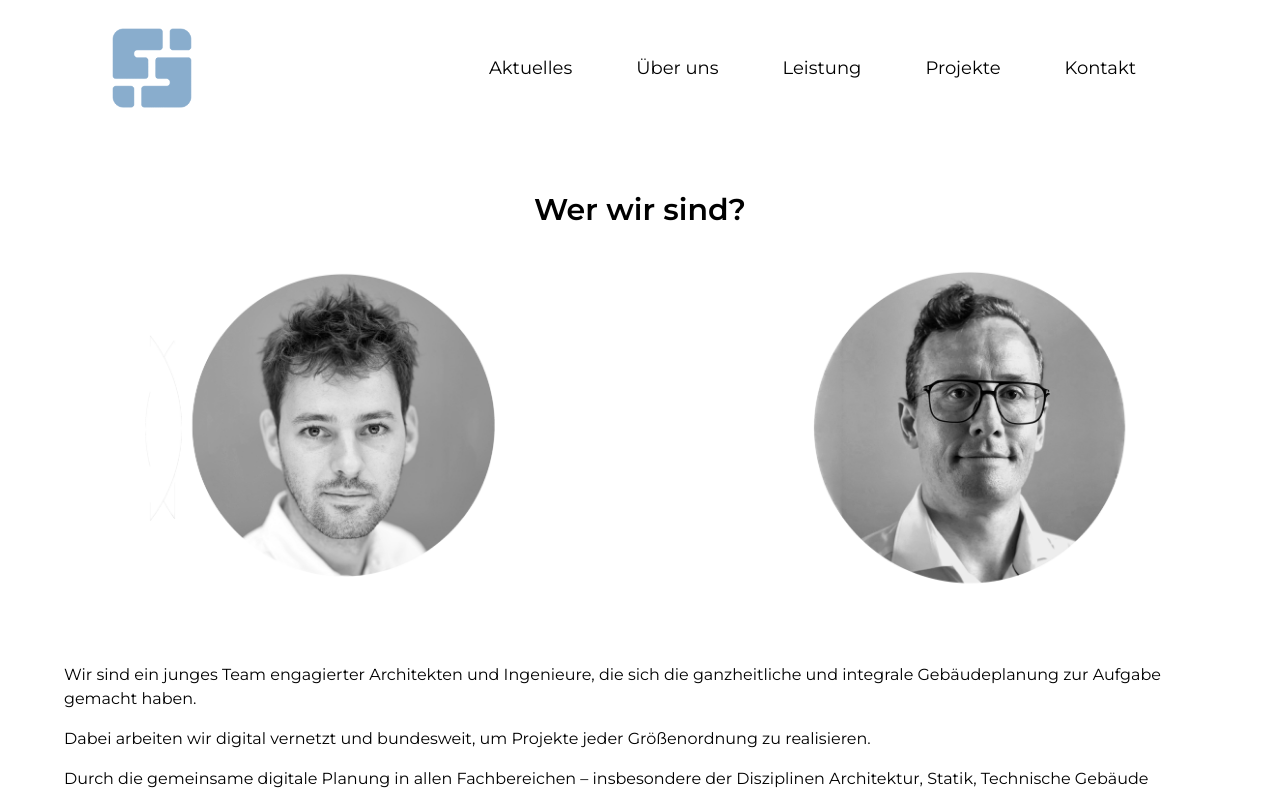
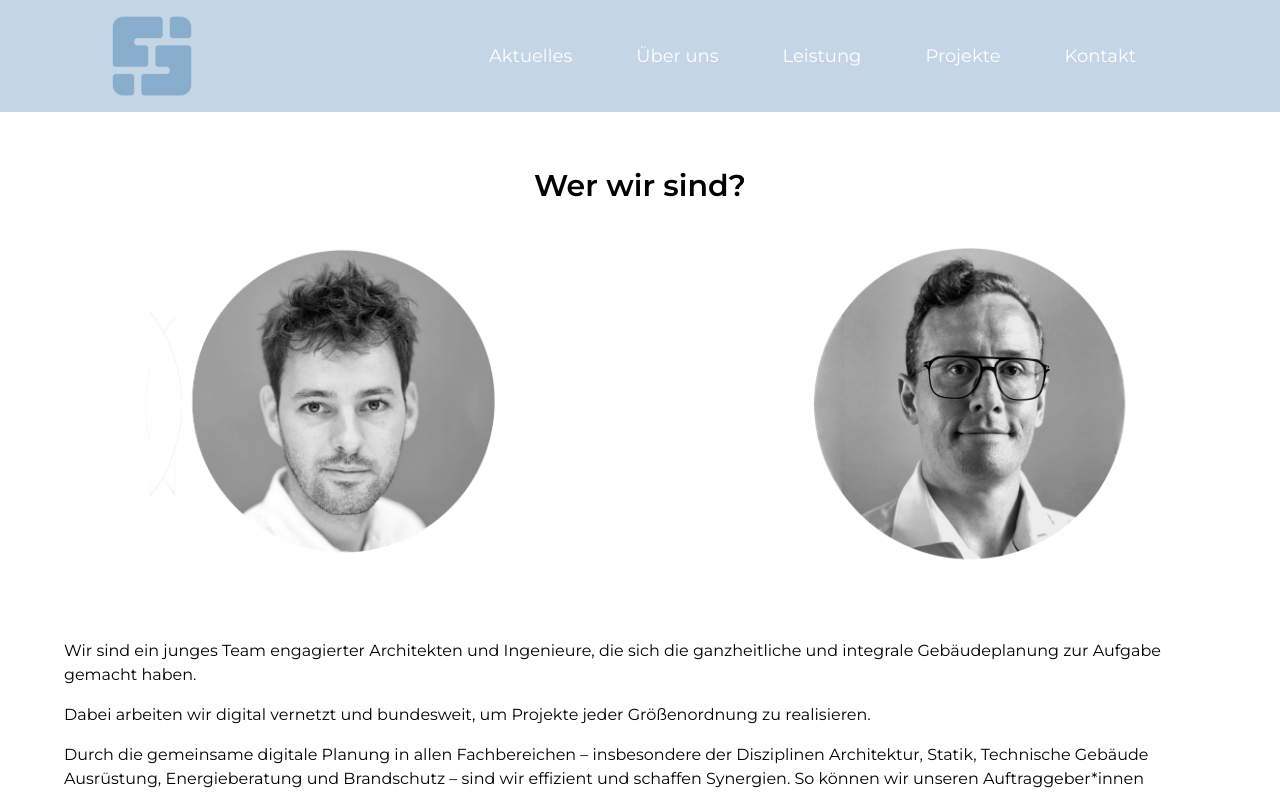
Before and after one commit to borigendiego/fies, a Next.js app: page /uber in a window 1280 px wide. Shown: the top 794 px of the page. Built offline with nearby package versions, Linux system fonts and the light colour scheme.

Commit message:
Last changes

```diff
--- a/components/commons/Slick/index.tsx
+++ b/components/commons/Slick/index.tsx
@@ -1,5 +1,8 @@
+import Link from "next/link";
 import React from "react";
 import Slider from "react-slick";
+import { motion } from 'framer-motion';
+
 
 const Slick = () => {
 
@@ -44,24 +47,34 @@ const Slick = () => {
 
 
     return(
-        <div className="overflow-hidden">
+        <motion.div
+            className="overflow-hidden"
+            initial={{
+                opacity: 0,
+                }}
+            whileInView={{
+                opacity: 1,
+            }}
+            viewport={{ once: true }}
+            transition={{duration: 1, delay: .5}}
+        >
             <Slider {...settings}>
                 {
                     SLIDES_DATA.map((value, index) => {
                         return (
-                            <a key={`${value.title}-${index}`} href={value.linkTo} className='relative cursor-pointer z-10 h-screen'>
+                            <Link key={`${value.title}-${index}`} href={value.linkTo} className='relative cursor-pointer z-10 h-screen'>
                                 <img src={value.image} alt={''} className={'absolute object-cover'}/>
                                 <div className="relative z-20 top-[70vh] py-6 pl-10">
                                     <div className={'absolute z-0 left-0 w-2/4 h-full bg-[#89ADCD80] backdrop-blur-sm rounded-r-lg'} />
                                     <h1 className={"text-white text-4xl relative z-10 mt-6"}>{value.title}</h1>
                                     <p className={"text-white text-xl relative z-10"}>{value.text}</p>
                                 </div>
-                            </a>
+                            </Link>
                         )
                     })
                 }
             </Slider>
-        </div>
+        </motion.div>
     )
 }
 
--- a/components/header/index.tsx
+++ b/components/header/index.tsx
@@ -2,6 +2,7 @@ import React from 'react'
 import Image from 'next/image'
 import Nav from '../nav'
 import { motion } from 'framer-motion';
+import Link from 'next/link';
 
 type HeaderPropType = {
     isHomePage?: boolean
@@ -22,11 +23,12 @@ const Header = ({ isHomePage }:HeaderPropType) => {
 
     return(
         <motion.nav
-            className={`md:flex md:justify-between md:px-28 md:py-7 ${isHomePage ? 'fixed' : 'sticky'} top-0 w-full z-30 duration-300 ease-linear overflow-hidden items-center`}
+            className={`md:flex md:justify-between md:px-28 md:py-4 ${isHomePage ? 'fixed bg-none backdrop-blur-none' : 'sticky bg-[#89ADCD80] backdrop-blur-sm'} top-0 w-full z-30 duration-300 ease-linear overflow-hidden items-center `}
             initial={{opacity: 0, y: -15}}
             whileInView={{opacity: 1, y: 0}}
             transition={{duration: .5, delay: .5}}
         >
+            <Link href={'/'}>
                 <Image
                     src={'/assets/images/logo.png'}
                     alt={''}
@@ -41,6 +43,7 @@ const Header = ({ isHomePage }:HeaderPropType) => {
                     width={80}
                     height={80}
                 />
+            </Link>
             <Nav />
         </motion.nav>
     )
--- a/components/nav/index.tsx
+++ b/components/nav/index.tsx
@@ -1,3 +1,4 @@
+import Link from 'next/link'
 import React from 'react'
 import NAV_DATA from './constants'
 //
@@ -7,10 +8,10 @@ import NAV_DATA from './constants'
 const Nav = () => {
     return(
         <div>
-            {NAV_DATA.map((value, index) => <a
+            {NAV_DATA.map((value, index) => <Link
             href={value.link}
-            className={'md:mx-4 md:p-4 hover:opacity-50 transition-all duration-200 ease-in cursor-pointer text-lg'}
-            >{value.label}</a>)}
+            className={'md:mx-4 md:p-4 hover:opacity-50 transition-all duration-200 ease-in cursor-pointer text-lg text-white nav-item'}
+            >{value.label}</Link>)}
         </div>
     )
 }
--- a/components/whoWeAre/index.tsx
+++ b/components/whoWeAre/index.tsx
@@ -11,12 +11,14 @@ const WhoWeAre = () => {
                 initial={{opacity: 0}}
                 whileInView={{opacity: 1}}
                 viewport={{once: true}}
+                transition={{duration: 1, delay: .5}}
+
             >Wer wir sind?</motion.h1>
             <div>
                 <motion.div
                     className='flex flex-col md:flex-row md:justify-around py-6'
-                    initial={{opacity: 0, x: -30}}
-                    whileInView={{opacity: 1, x: 0}}
+                    initial={{opacity: 0, y: 30}}
+                    whileInView={{opacity: 1, y: 0}}
                     viewport={{once: true}}
                     transition={{duration: .7, delay: 1}}
                 >
--- a/pages/_app.tsx
+++ b/pages/_app.tsx
@@ -26,7 +26,6 @@ export default function App({ Component, pageProps }: AppProps) {
           opacity: 1,
           transition: {
               duration: .5,
-              delay: .5
           }
       }
     };
--- a/pages/kontakt.tsx
+++ b/pages/kontakt.tsx
@@ -10,7 +10,7 @@ const News: NextPage = () => {
             <Head>
             </Head>
             <main>
-                <Header />
+                <Header isHomePage />
                 <KontaktComponent />
             </main>
             <footer>
--- a/styles/globals.scss
+++ b/styles/globals.scss
@@ -93,6 +93,10 @@ h1, h2, h3, h4 {
 
   .header-white-logo {
     transform: scale(.8);
+  }
+
+  .nav-item {
+    color: $black;
   }
 
 }
```
Also changed, not shown: 1 other file (tests, documents, lock files or other folders). Lines whose indentation alone changed are shown as unchanged.
